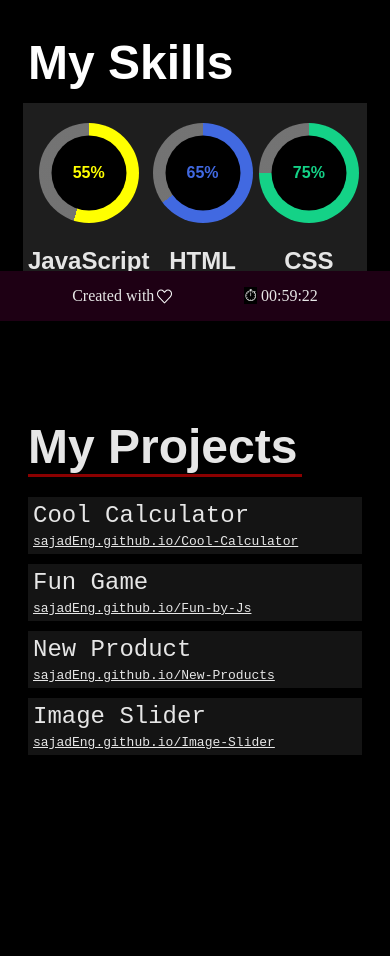
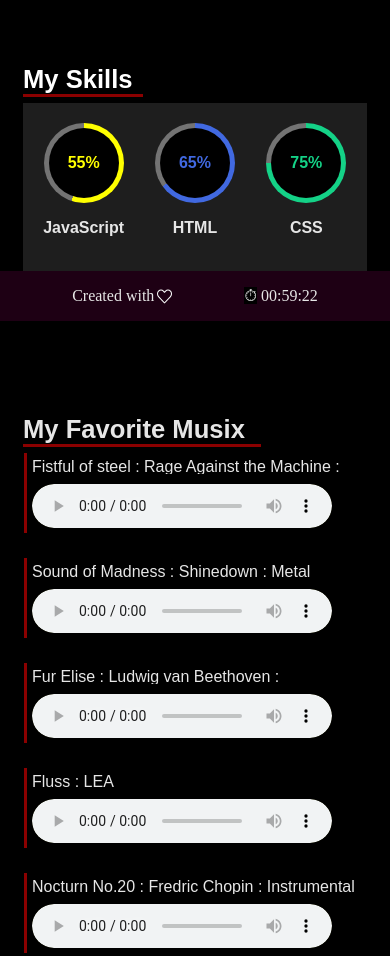
Before and after one commit to sajadEng/personal-website, a plain HTML site: page index.html in a window 390 px wide. Shown: the part 523-1479 px from the top of the page. Before the commit the page ends 1408 px from the top, so only its background shows below. Drawn offline with Linux system fonts and the light colour scheme.

Commit message:
favorite musix added

```diff
--- a/index.html
+++ b/index.html
@@ -46,6 +46,44 @@
 			</div>
 		</div>
 
+
+		 <!-- favs -->
+			 <!-- fav musix -->
+			<div class="fav-musix">
+				<h1 class="fav-musix-title">My Favorite Musix</h1>
+				<div class="musix musix-1">
+					<p class="musix-name musix-name-1">Fistful of steel : Rage Against the Machine : Metal</p>
+					<audio class="musix-track musix-track-1" controls>
+						<source src="musix/08 -  Fistful of Steel.mp3" type="">
+					</audio>
+				</div>
+				<div class="musix musix-1">
+					<p class="musix-name musix-name-1">Sound of Madness : Shinedown : Metal</p>
+					<audio class="musix-track musix-track-1" controls>
+						<source src="musix/02 Shinedown - Sound Of Madness.mp3" type="">
+					</audio>
+				</div>
+				<div class="musix musix-1">
+					<p class="musix-name musix-name-1">Fur Elise : Ludwig van Beethoven : Instrumental</p>
+					<audio class="musix-track musix-track-1" controls>
+						<source src="musix/08_Bagatelle_in_A_minor_WoO59_'Fur.mp3" type="">
+					</audio>
+				</div>
+				<div class="musix musix-1">
+					<p class="musix-name musix-name-1">Fluss : LEA</p>
+					<audio class="musix-track musix-track-1" controls>
+						<source src="musix/LEA_-_Fluss.mp3" type="">
+					</audio>
+				</div>
+				<div class="musix musix-1">
+					<p class="musix-name musix-name-1">Nocturn No.20 : Fredric Chopin : Instrumental</p>
+					<audio class="musix-track musix-track-1" controls>
+						<source src="musix/frederic-chopin-nocturne-no20.mp3" type="">
+					</audio>
+				</div>
+			</div>
+
+
 		<!-- content -->
 		<div class="content-div-title-container">
 			<p class="content-div-title" align="start">My Projects</p>
--- a/scripts/script.js
+++ b/scripts/script.js
@@ -105,3 +105,67 @@
 }
 
 darkModeBtn.addEventListener('click',darkMode);
+
+
+// hover & active effect
+
+
+	// links hover
+const linkHoverColor = 'royalblue';
+projectsLinks.forEach(linkElement => {
+	linkElement.addEventListener('pointerenter', event =>{
+		event.target.style.color = linkHoverColor;
+		console.table(event);
+	})
+	linkElement.addEventListener('pointerout', event =>{
+		const linkMainColor = (darkModeBtn.innerHTML == 'WM')? 'rgb(30,30,30)' : 'whitesmoke';
+		event.target.style.color = linkMainColor;
+		console.table(event);
+	})
+})
+
+
+	// progress bars hover
+
+	document.querySelectorAll('div.progress-div').forEach(progressDivElement => {
+		progressDivElement.addEventListener('pointerenter', event => {addAnimationToProgressTitle(event)});
+		progressDivElement.addEventListener('pointerout', event => { removeAnimationToProgressTitle(event)});
+	})
+
+function addAnimationToProgressTitle(event) {
+	let progressDivElement = event.target;
+	if (darkModeBtn.innerHTML == 'WM') {
+		progressDivElement.classList.add('fire-anim-1');
+		progressDivElement.classList.remove('fire-anim-2');
+	} else {
+		progressDivElement.classList.add('fire-anim-2');
+		progressDivElement.classList.remove('fire-anim-1');
+	}
+	progressDivElement.children[0].classList.add('paint-anim');
+}
+
+function removeAnimationToProgressTitle(event) {
+	let progressDivElement = event.target;
+	progressDivElement.classList.remove('fire-anim-2');
+	progressDivElement.classList.remove('fire-anim-1');
+	progressDivElement.children[0].classList.remove('paint-anim');
+}
+
+
+
+
+
+
+// fav musix
+	document.querySelectorAll('audio').forEach(audioElement => {
+		audioElement.addEventListener('play', event => {
+			// event.target.style.background = 'none';
+			event.target.parentElement.style.borderLeftColor = 'royalblue';
+			// event.target.previousElementSibling.style.color = 'rgb(30,30,30)';
+		})
+		audioElement.addEventListener('pause', event => {
+			// event.target.style.background = 'rgb(30,30,30)';
+			event.target.parentElement.style.borderLeftColor = 'darkred';
+			// event.target.previousElementSibling.style.color = 'unset';
+		})
+	})
--- a/styles/media queries.css
+++ b/styles/media queries.css
@@ -15,18 +15,46 @@
 	div.progreses-container {
 		width: 100%;
 	}
+	.fav-musix {
+		width: 100%;
+	}
 }
 @media only screen and (max-width: 420px) {
 	div.profile-div div.about-me-div a.about-me-a {
 		max-width: 60px;
 	}
-
+	p.content-div-title {
+		font-size: 1.6rem;
+	}
 	div.content-div div.content {
 		padding: 5px;
 	}
 	div.content-div div.content p.content-title {
 		font-size: 1.5rem;
 		margin-bottom: 5px;
+	}
+
+		/* progress	*/
+	div.progress-div {
+		width: 80px;
+		height: 80px;
+	}
+	div.progress-bar {
+		width: 70px;
+		height: 70px;
+	}
+	h1.progress-div-title {
+		font-size: 1.6rem;
+		top: -55px;
+	}
+	p.progress-title {
+		font-size: 1rem;
+	}
+
+		/* fav musix */
+	.fav-musix-title {
+		font-size: 1.6rem;
+		top: -55px;
 	}
 }
 @media only screen and (max-width: 400px) {
--- a/styles/style.css
+++ b/styles/style.css
@@ -7,6 +7,10 @@
 	--fg1: rgb(230,230,230);
 	--fg2: rgb(30,30,30);
 	--fit-height: fit-content;
+	--first-fire-anim-color-1: red;
+	--first-fire-anim-color-2: yellow;
+	--last-fire-anim-color-1: red;
+	--last-fire-anim-color-2: yellow;
 }
 * {
 	color: var(--fg1);
@@ -32,6 +36,7 @@
 	align-content: center;
 	justify-content: center;
 	background: rgba(230,230,230,0.5);
+	z-index: 1000000;
 }
 .dark-mode-btn {
 	width: 5ch;
@@ -107,7 +112,7 @@
 	row-gap: 10px;
 /*	margin-top: 70px;*/
 	width: 70%;
-	padding: 10px;
+	padding: 0 10px 10px 10px;
 }
 div.content-div-title-container {
 	width: 70%;
@@ -117,13 +122,13 @@
 }
 p.content-div-title {
 /*	color: whitesmoke;*/
-	font-size: 3rem;
+	font-size: 2.3rem;
 	font-family: sans-serif;
 	font-weight: bold;
 	margin: 0;
 	padding: 0;
 	border-bottom: 3px darkred solid;
-	width: calc(11ch - 20px);
+	width: calc(11ch - 0.5rem);
 }
 div.content {
 	background:var(--bg3);
@@ -188,10 +193,12 @@
 }
 h1.progress-div-title {
 	position: absolute;
-	top: -100px;
-	left: 5px;
-	font-size: 3rem;
+	top: -75px;
+	left: 0;
+	font-size: 2.3rem;
 	color: white;
+	border-bottom: 3px darkred solid;
+	width: calc(9ch - 0.5rem);
 }
 div.to-do {
 	display: flex;
@@ -206,6 +213,7 @@
 	height: 100px;
 	border-radius: 50%;
 	background: conic-gradient(royalblue 0deg, #fff 0deg);
+	box-shadow: 0 0 50px rgba(0, 00, 0, 0), inset 0 0 50px rgba(0, 0, 0, 0);
 }
 div.progress-bar {
 	position: absolute;
@@ -220,8 +228,89 @@
 	align-items: center;
 	justify-content: center;
 	font-weight: bold;
+	pointer-events: none;
 }
 p.progress-title {
 	font-size: 1.5rem;
 	font-weight: bold;
 }
+.fire-anim-1 {
+	animation: fire-anim-1 1s infinite;
+}
+.fire-anim-2 {
+	animation: fire-anim-2 1s infinite;
+}
+.paint-anim {
+	animation: paint-anim 1s 1 both;
+}
+@keyframes fire-anim-1 {
+	1% {
+		box-shadow: 0 0 50px var(--first-fire-anim-color-1, inset 0 0 50px var(--first-fire-anim-color-2));
+	}
+	50% {
+		box-shadow: 0 0 50px var(--first-fire-anim-color-2), inset 0 0 50px var(--first-fire-anim-color-1);
+	}
+	100% {
+		box-shadow: 0 0 50px var(--first-fire-anim-color-1), inset 0 0 50px var(--first-fire-anim-color-2);
+	}
+}
+@keyframes fire-anim-2 {
+	1% {
+		box-shadow: 0 0 50px var(--last-fire-anim-color-1), inset 0 0 50px var(--last-fire-anim-color-2);
+	}
+	50% {
+		box-shadow: 0 0 50px var(--last-fire-anim-color-2), inset 0 0 50px var(--last-fire-anim-color-1);
+	}
+	100% {
+		box-shadow: 0 0 50px var(--last-fire-anim-color-1), inset 0 0 50px var(--last-fire-anim-color-2);
+	}
+}
+
+@keyframes paint-anim {
+	from {
+		background: white;
+		color: black;
+	}
+	to {
+		background: black;
+		color: white;
+	}
+}
+
+
+/* fav musix */
+.fav-musix {
+	margin-top: 180px;
+	width: 70%;
+	display: grid;
+	justify-items: center;
+	grid-template-rows: repeat(5, 80px);
+	row-gap: 25px;
+	position: relative;
+}
+.fav-musix-title {
+	position: absolute;
+	top: -75px;
+	left: -5px;
+	width: calc(19ch - 2rem);
+	border-bottom: 3px darkred solid;
+	font-size: 2.3rem;
+}
+.musix {
+	display: flex;
+	flex-direction: column;
+	row-gap: 10px;
+	border-left: 3px darkred solid;
+	width: 100%;
+	padding: 5px 0px 5px 5px;
+}
+.musix p {
+	margin: 0;
+	height: 20px;
+	overflow: hidden;
+}
+audio {
+	background: rgb(30, 30, 0);
+	border-radius: 50px;
+	margin: 0;
+}
```
Also changed, not shown: 5 other files.
